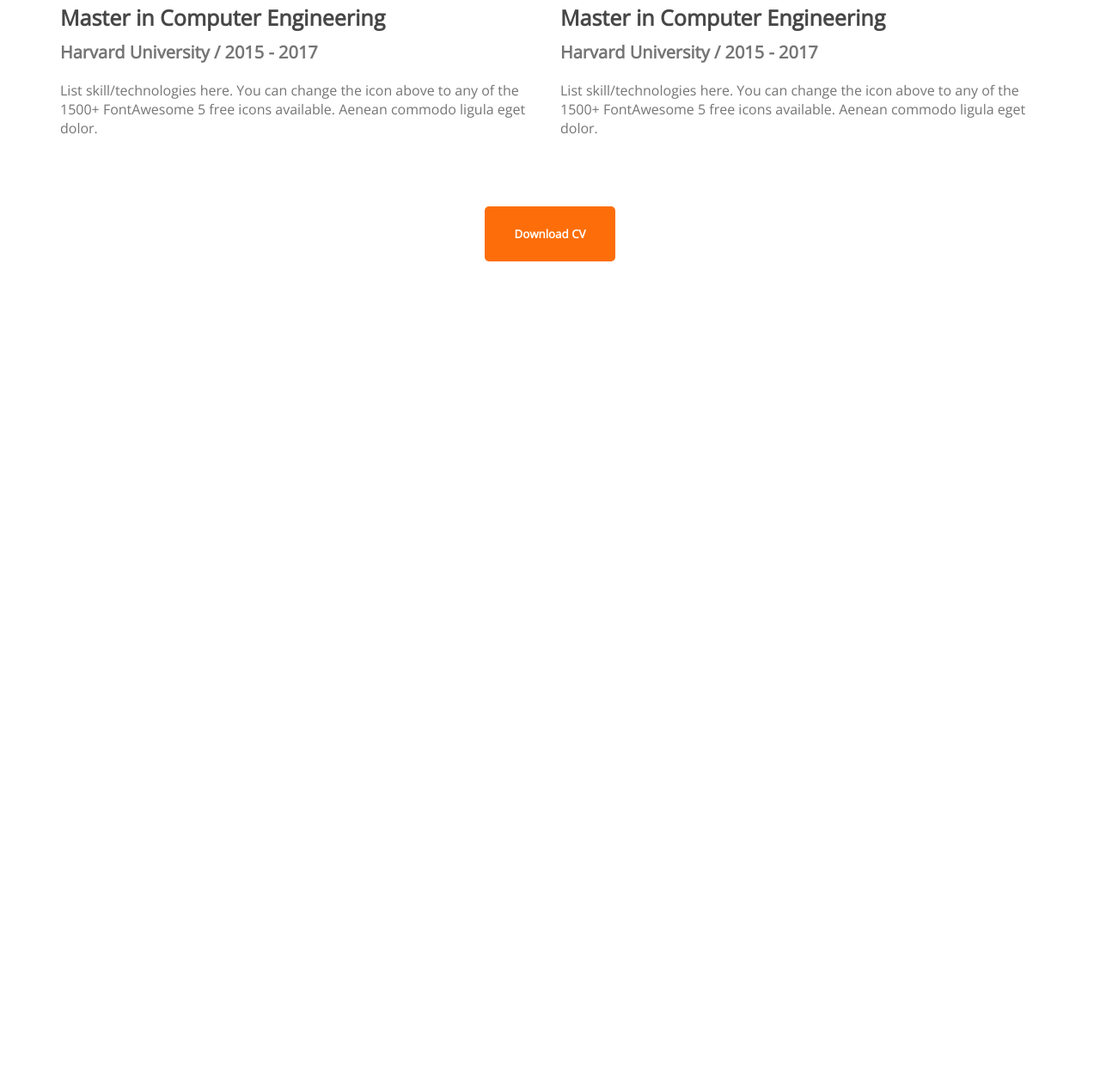
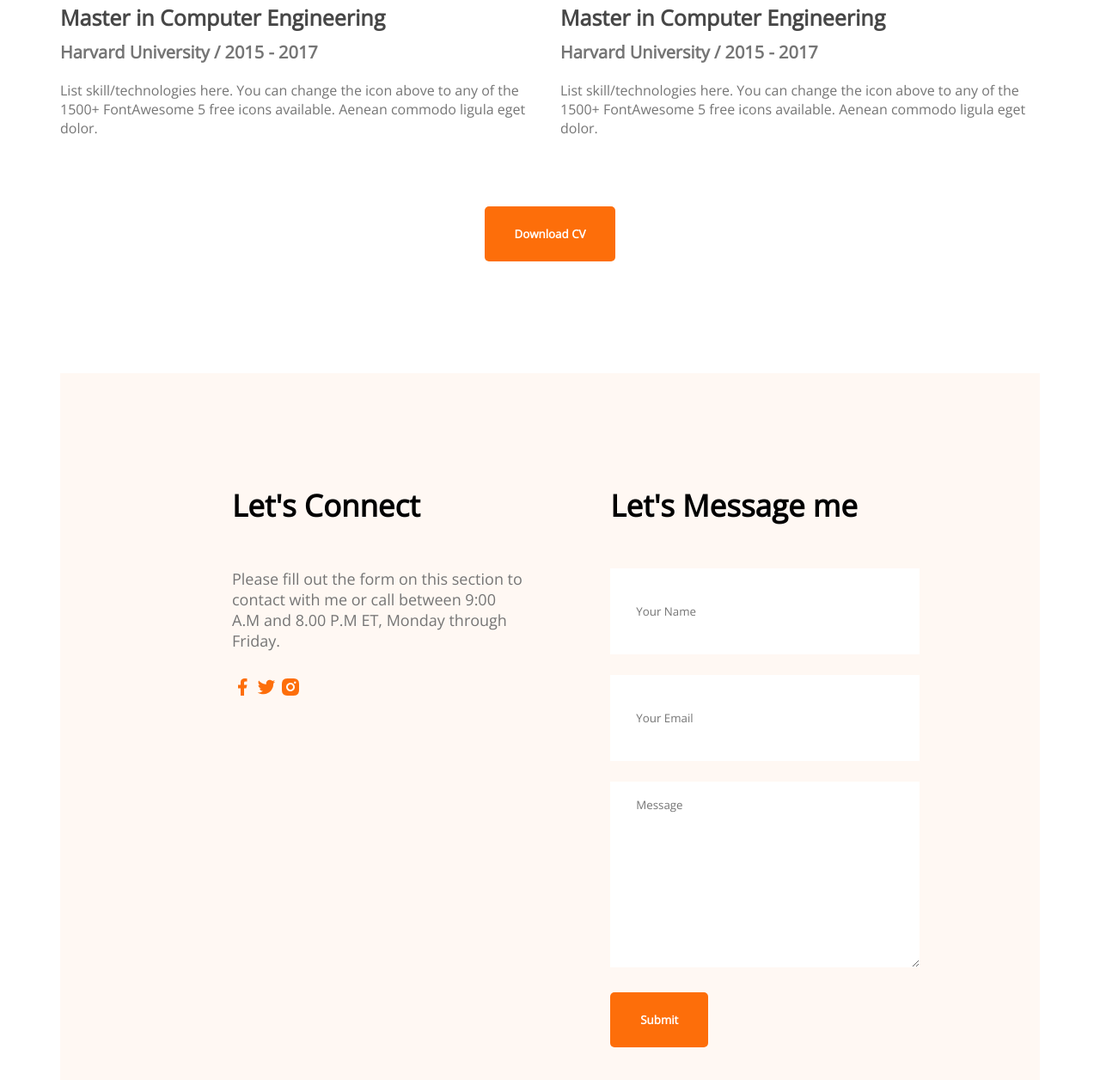
Before and after one commit to Arif-Billah71/developer-portfolio, a plain HTML site: page index.html in a window 1280 px wide. Shown: the part 2842-4098 px from the top of the page at 86% size. Before the commit the page ends 3146 px from the top, so only its background shows below. Drawn offline with nearby package versions, Linux system fonts and the light colour scheme.

Commit message:
contact us added

```diff
--- a/index.html
+++ b/index.html
@@ -142,6 +142,28 @@
                 <button class="btn-primary">Download CV</button>
             </div>
          </section>
+         <!-- contact section -->
+         <section class="contact">
+                <div>
+                    <h3 class="section-title">Let's Connect</h3>
+                    <p class="section-description">Please fill out the form on this section to contact with me or call between 9:00 A.M and 8.00 P.M ET, Monday through Friday.</p>
+                    <a href=""><img src="images/icons/facebook.png" alt=""></a>
+                    <a href=""><img src="images/icons/twitter.png" alt=""></a>
+                    <a href=""><img src="images/icons/insta.png" alt=""></a>
+
+                </div>
+
+                <div>
+                    <h3 class="section-title">Let's Message me</h3>
+
+                    <form action="">
+                        <input type="text" name="" id="" placeholder="Your Name">
+                        <input type="email" name="" id="" placeholder="Your Email">
+                        <textarea name="" id="" cols="30" rows="10" placeholder="Message"></textarea>
+                        <input class="btn-primary" type="submit" value="Submit">
+                    </form>
+                </div>
+         </section>
     </main>
     <footer>
 
--- a/styles/portfolio.css
+++ b/styles/portfolio.css
@@ -165,3 +165,28 @@ padding: 30px;
     margin-top: 50px;
     text-align: center;
 }
+
+/* contact styles */
+
+.contact{
+    display:flex;
+    gap: 100px;
+    background: #FFF8F3;
+    padding: 130px 200px;
+}
+.contact .section-title{
+    text-align: left;
+}
+.contact input[type="text"], input[type="email"], textarea{
+margin-bottom: 24px;
+border: 0;
+width: 100%;
+padding: 18px 30px;
+}
+input{
+    height: 64px;
+}
+
+.contact a{
+    text-decoration: none;
+}
```
